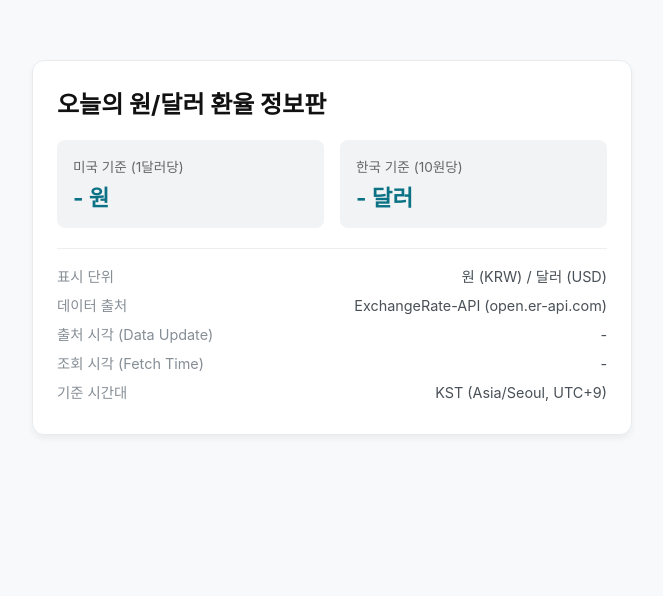
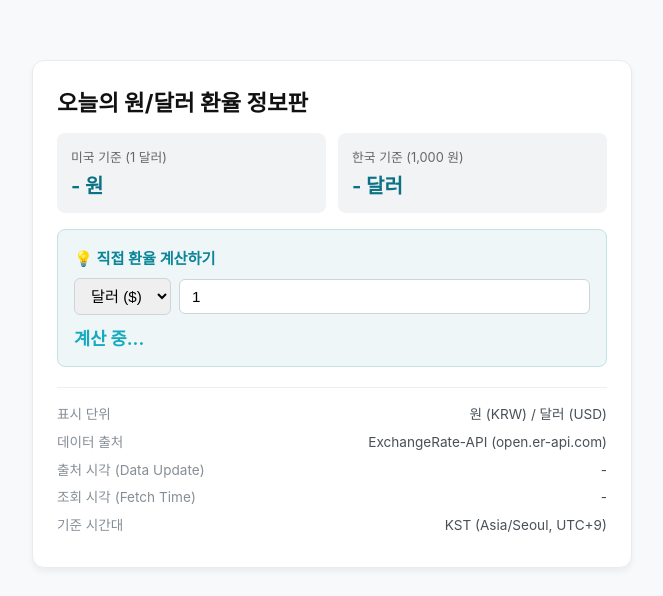
Before and after one commit to birdmin/today-exchange-dashboard, a plain HTML site: page index.html in a window 1280 px wide. Shown: the whole page, without its empty margins (308-971 px from the left). Drawn offline with Linux system fonts and the light colour scheme; no server answers.

Commit message:
Update index.html

```diff
--- a/index.html
+++ b/index.html
@@ -20,24 +20,57 @@
       box-shadow: 0 4px 6px rgba(0, 0, 0, 0.05);
       border: 1px solid #e9ecef;
     }
-    h1 { font-size: 1.5rem; margin-top: 0; color: #111; }
+    h1 { font-size: 1.4rem; margin-top: 0; color: #111; }
+
+    /* 기본 환율 요약 박스 */
     .rate-box {
       display: grid;
       grid-template-columns: 1fr 1fr;
-      gap: 16px;
-      margin: 20px 0;
+      gap: 12px;
+      margin: 16px 0;
     }
     .rate-item {
       background: #f1f3f5;
+      padding: 14px;
+      border-radius: 8px;
+    }
+    .rate-item .label { font-size: 0.8rem; color: #666; margin-bottom: 4px; }
+    .rate-item .value { font-size: 1.25rem; font-weight: bold; color: #0b7285; }
+
+    /* 사용자 직접 계산기 영역 */
+    .calc-box {
+      background: #eef6f7;
       padding: 16px;
       border-radius: 8px;
+      margin-bottom: 20px;
+      border: 1px solid #c5e1e5;
     }
-    .rate-item .label { font-size: 0.85rem; color: #666; margin-bottom: 4px; }
-    .rate-item .value { font-size: 1.4rem; font-weight: bold; color: #0b7285; }
+    .calc-title { font-weight: bold; font-size: 0.95rem; margin-bottom: 10px; color: #0c8599; }
+    .calc-inputs {
+      display: flex;
+      gap: 8px;
+      align-items: center;
+      margin-bottom: 10px;
+    }
+    select, input {
+      padding: 8px 12px;
+      border: 1px solid #ced4da;
+      border-radius: 6px;
+      font-size: 0.95rem;
+    }
+    input { flex: 1; width: 100%; }
+    .calc-result {
+      font-weight: bold;
+      font-size: 1.1rem;
+      color: #15aabf;
+      margin-top: 8px;
+    }
+
+    /* 메타데이터 영역 */
     .meta-list {
       border-top: 1px solid #eee;
       padding-top: 16px;
-      font-size: 0.9rem;
+      font-size: 0.85rem;
       color: #495057;
       line-height: 1.6;
     }
@@ -50,17 +83,32 @@
   <div class="card">
     <h1>오늘의 원/달러 환율 정보판</h1>
 
+    <!-- 1. 기본 조회 화면 (1달러당 / 1,000원당) -->
     <div class="rate-box">
       <div class="rate-item">
-        <div class="label">미국 기준 (1달러당)</div>
-        <div class="value" id="usd-to-krw">- 원</div>
+        <div class="label">미국 기준 (1 달러)</div>
+        <div class="value" id="usd1-to-krw">- 원</div>
       </div>
       <div class="rate-item">
-        <div class="label">한국 기준 (10원당)</div>
-        <div class="value" id="krw10-to-usd">- 달러</div>
+        <div class="label">한국 기준 (1,000 원)</div>
+        <div class="value" id="krw1000-to-usd">- 달러</div>
       </div>
     </div>
 
+    <!-- 2. 사용자 직접 입력 계산기 -->
+    <div class="calc-box">
+      <div class="calc-title">💡 직접 환율 계산하기</div>
+      <div class="calc-inputs">
+        <select id="currency-type" onchange="calculate()">
+          <option value="USD">달러 ($)</option>
+          <option value="KRW">원 (₩)</option>
+        </select>
+        <input type="number" id="user-amount" value="1" min="0" placeholder="금액 입력" oninput="calculate()">
+      </div>
+      <div class="calc-result" id="calc-output">계산 중...</div>
+    </div>
+
+    <!-- 3. 과제 필수 메타 정보 -->
     <div class="meta-list">
       <div class="meta-item">
         <span class="meta-label">표시 단위</span>
@@ -86,7 +134,8 @@
   </div>
 
   <script>
-    // KST(Asia/Seoul) 포맷터
+    let currentRate = 0; // 1 USD당 KRW 환율 저장용
+
     function formatKST(date) {
       return new Intl.DateTimeFormat('ko-KR', {
         timeZone: 'Asia/Seoul',
@@ -100,6 +149,23 @@
       }).format(date) + ' KST';
     }
 
+    // 사용자 입력 계산 함수
+    function calculate() {
+      if (!currentRate) return;
+
+      const type = document.getElementById('currency-type').value;
+      const amount = parseFloat(document.getElementById('user-amount').value) || 0;
+      const output = document.getElementById('calc-output');
+
+      if (type === 'USD') {
+        const krwVal = amount * currentRate;
+        output.textContent = `= ${krwVal.toLocaleString('ko-KR', { maximumFractionDigits: 2 })} 원`;
+      } else {
+        const usdVal = amount / currentRate;
+        output.textContent = `= ${usdVal.toLocaleString('en-US', { minimumFractionDigits: 2, maximumFractionDigits: 4 })} 달러`;
+      }
+    }
+
     async function fetchExchangeRate() {
       const fetchTime = new Date();
 
@@ -108,24 +174,28 @@
         const rawData = await response.json();
 
         if (rawData.result === 'success') {
-          // 1. 데이터 추출 및 계산 (저장값)
-          const usdToKrw = rawData.rates.KRW;
-          const krw10ToUsd = 10 / usdToKrw;
+          currentRate = rawData.rates.KRW;
+
+          // 1. 기본 화면 계산 (1달러 당 / 1,000원 당)
+          const usd1ToKrw = currentRate;
+          const krw1000ToUsd = 1000 / currentRate;
           const sourceTime = new Date(rawData.time_last_update_unix * 1000);
 
-          // 2. 화면값 표시 (UI Render)
-          document.getElementById('usd-to-krw').textContent = `${usdToKrw.toLocaleString('ko-KR', { minimumFractionDigits: 2, maximumFractionDigits: 2 })} 원`;
-          document.getElementById('krw10-to-usd').textContent = `${krw10ToUsd.toFixed(4)} 달러`;
+          document.getElementById('usd1-to-krw').textContent = `${usd1ToKrw.toLocaleString('ko-KR', { minimumFractionDigits: 2, maximumFractionDigits: 2 })} 원`;
+          document.getElementById('krw1000-to-usd').textContent = `${krw1000ToUsd.toFixed(4)} 달러`;
 
           document.getElementById('source-time').textContent = formatKST(sourceTime);
           document.getElementById('fetch-time').textContent = formatKST(fetchTime);
+
+          // 2. 입력 계산기 초기화
+          calculate();
         }
       } catch (error) {
-        console.error('환율 로드 실패:', error);
+        console.error('환율 데이터 로드 실패:', error);
       }
     }
 
-    // 초기 실행
+    // 페이지 진입 시 최초 실행
     fetchExchangeRate();
   </script>
 </body>
```
